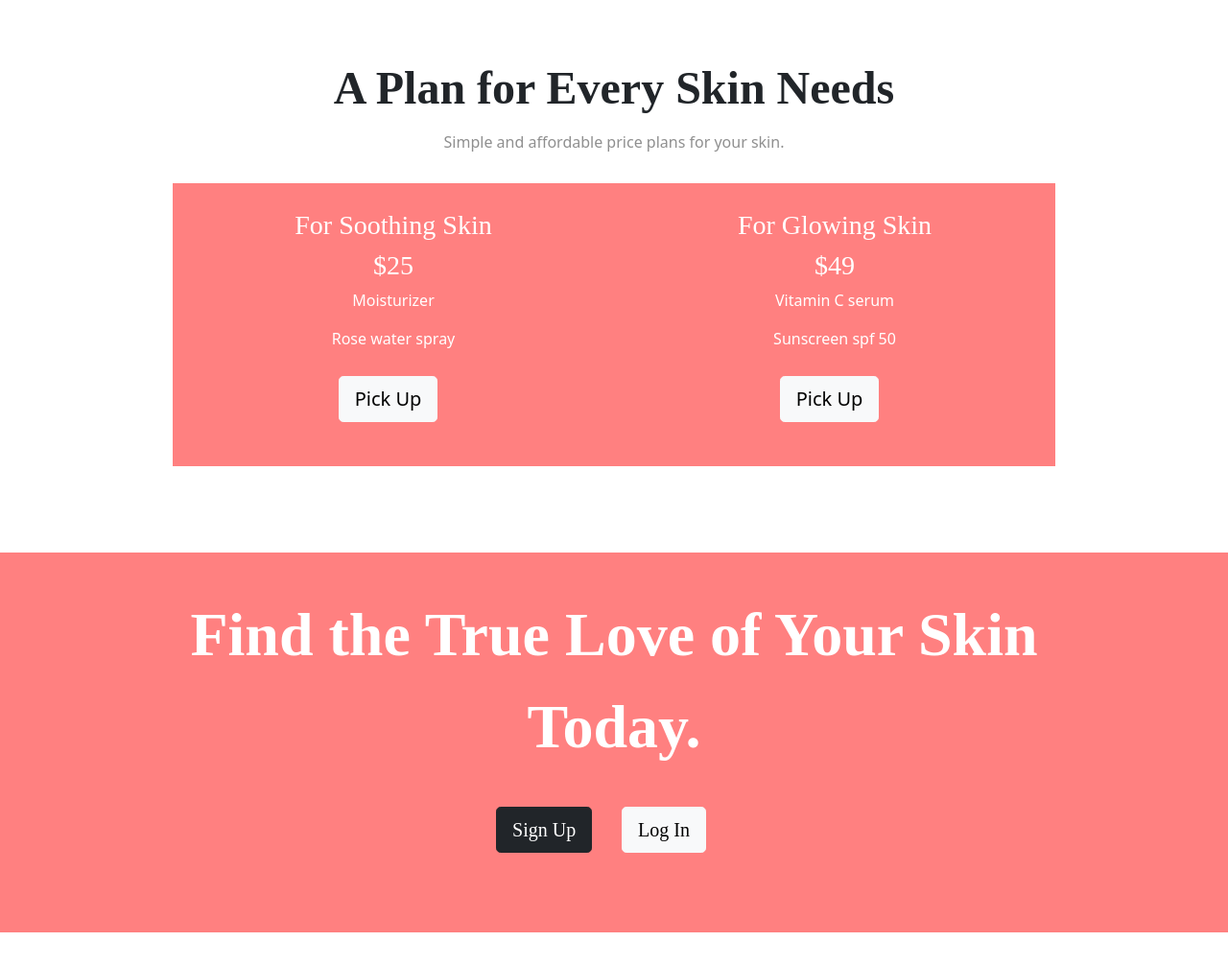
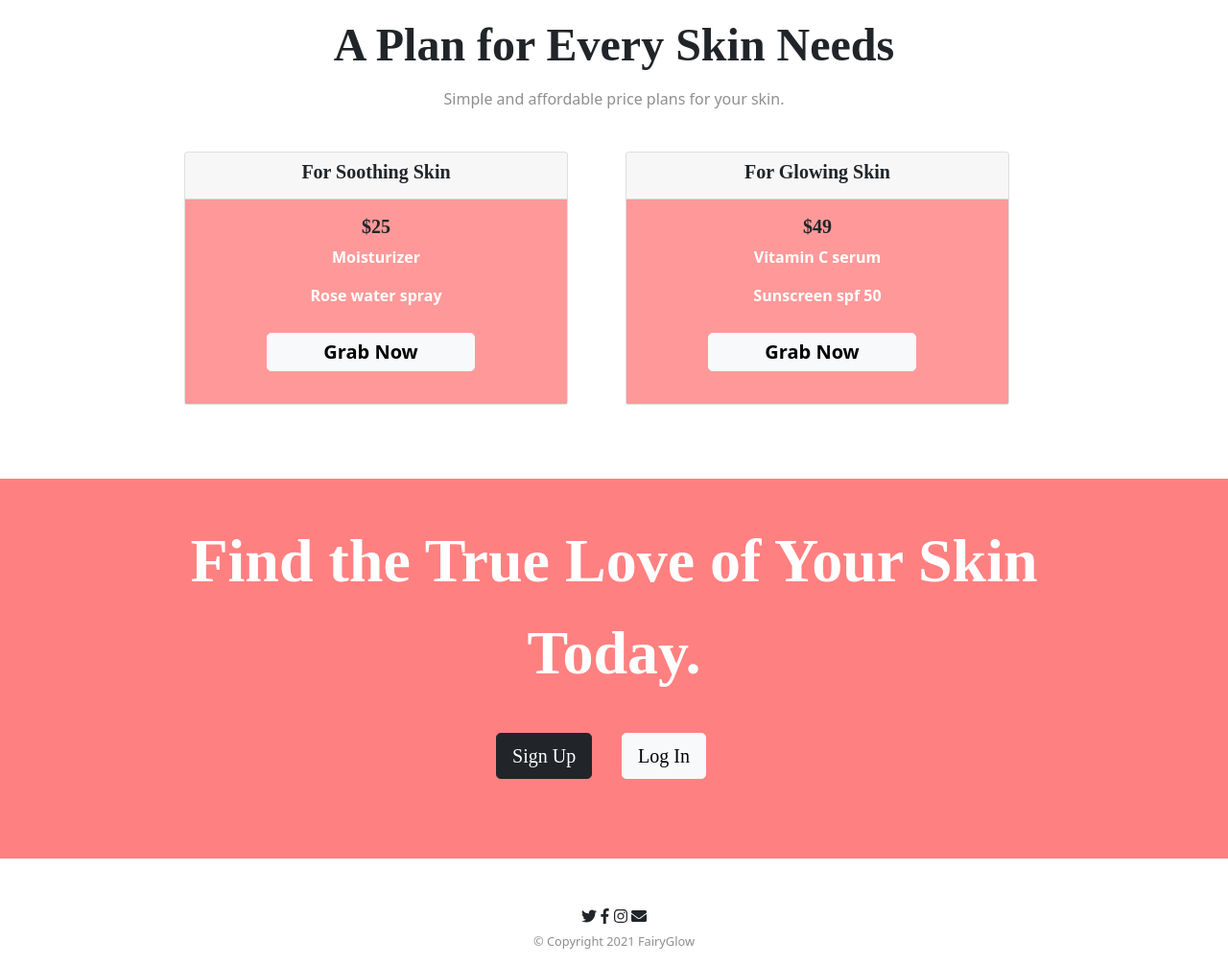
Before and after one commit to KrishnaPriya2208/FairyGlow, a plain HTML site: page index.html in a window 1280 px wide. Shown: the part 1794-2800 px from the top of the page at 96% size. Drawn offline with nearby package versions, Linux system fonts and the light colour scheme; a web font is replaced by a local one.

Commit message:
secondcommit

```diff
--- a/css/styles.css
+++ b/css/styles.css
@@ -1,10 +1,11 @@
 /*.wallpaper{
   padding-left: 100px;
-  padding-right: 100px;*/
-}
-body{
+  padding-right: 100px;
+}*/
+
+/* body{
   background-color: #ff9999;
-}
+} */
 
 #title {
   background-color: #ff9999;
@@ -12,8 +13,13 @@ body{
 }
 
 .container-fluid{
-  padding: 3% 15%;
+  padding: 3% 5% 3% 13%;
 }
+
+.big-heading{
+  padding-right: 50px;
+}
+
 
 h1{
   font-family: "Playfair Display', serif;";
@@ -29,13 +35,15 @@ h2{
   font-weight: bold;
 }
 
-h3{
+h3,h5{
   font-family: "Playfair Display', serif;";
 }
+h5{font-weight: bold;}
 
 .heading2{
   font-family: "Playfair Display', serif;";
   font-size: 3rem;
+  padding-top: 1%;
 }
 
 p{
@@ -47,7 +55,7 @@ p{
 }
 
 .navbar{
-  padding-bottom: 4.5rem;
+  padding-bottom: 3rem;
 }
 .navbar-nav{
   padding-left: 400px;
@@ -58,6 +66,10 @@ p{
   font-size: 3rem;
   font-weight: bold;
   color: #0000;
+}
+
+.navbar-brand:hover{
+  transform: scale(1.1);
 }
 
 .nav-item{
@@ -90,7 +102,6 @@ p{
 }
 
 #testimonials{
-
   text-align: center;
   background-color: #ff8080;
   color: #fff;
@@ -103,12 +114,18 @@ p{
 }
 
 .carousel-item{
-  padding: 7% 15%;
+  padding: 7% 10%;
 }
 
 #pricing{
   text-align: center;
-  padding: 7% 15%;
+  padding: 6% 15%;
+}
+.row{
+  padding-top: 3%;
+}
+.card-body{
+  background-color: #ff9999;
 }
 
 .prize-box{
@@ -118,8 +135,14 @@ p{
   color: #fff;
 }
 
-.products{
+.products {
   color: #fff;
+  font-weight: bold;
+}
+
+.btn-block{
+  padding: 1% 16%;
+  font-weight: bold;
 }
 
 #cta{
@@ -134,14 +157,15 @@ p{
   margin: 3% 3% 5% 0;
 }
 
-/*.heart{
-  color: #fff;
-  position: relative;
-  left: 120px;
-  right: 50px;
-}
-*/
-#footer{
-  padding: 5% 15%;
+#footer {
+  margin: 0.8%;
   text-align: center;
 }
+.social{
+  padding: 3% 5% 3% 5%;
+}
+.copyright {
+  font-size: 0.8rem;
+  padding-top: 5px;
+  text-align: center;
+}
--- a/index.html
+++ b/index.html
@@ -14,52 +14,43 @@
 
 <body>
 
-  <section class="colored-section" id="title">
+  <section id="title">
     <!-- Nav Bar -->
     <div class="container-fluid">
     <nav class="navbar navbar-expand-lg navbar-dark">
-
     <a class="navbar-brand" href="">FairyGlow</a>
-
     <button class="navbar-toggler" type="button" data-toggle="collapse" data-target="#navbarTogglerDemo03" aria-controls="navbarTogglerDemo03" aria-expanded="false" aria-label="Toggle navigation">
       <span class="navbar-toggler-icon"></span>
     </button>
    <div class="collapse navbar-collapse" id="navbarTogglerDemo03">
-
      <ul class="navbar-nav ml-auto">
        <li class="nav-item">
          <a class="nav-link" href="#footer">Home</a></li>
        <li class="nav-item">
-         <a class="nav-link" href="#about">About Us</a></li>
+         <a class="nav-link" href="#about">About</a></li>
        <li class="nav-item">
          <a class="nav-link" href="#cta">Contact Us</a></li>
      </ul>
    </div>
-
  </nav>
-
     <!-- Title -->
 
     <div class="row">
-
-
       <div class="col-lg-6">
         <h1 class="big-heading">Be your own kind of beautiful.</h1>
         <button class="btn btn-dark btn-lg download-button" type="button"><i class="fab fa-apple" aria-hidden="true"></i> Download</button>
         <button class="btn btn-light btn-lg download-button" type="button"><i class="fab fa-google-play" aria-hidden="true"></i> Download</button>
       </div>
       <div class="col-lg-6">
-        <img class="title-image" src="titleimg.png" alt="pic-mokeup">
+        <img class="title-image" src="2.0.png" alt="pic-mokeup">
       </div>
     </div>
-
   </div>
 </section>
 
   <!-- Features -->
 
   <section id="features">
-
    <div class="row">
      <div class="feature-box col-lg-4">
        <i class="icon fas fa-heart fa-5x"></i>
@@ -120,8 +111,38 @@
   <!-- Pricing -->
 
   <section id="pricing">
+    <h2 class="heading2">A Plan for Every Skin Needs</h2>
+     <p>Simple and affordable price plans for your skin.</p>
+      <div class="row">
+      <div class="col-sm-6">
+       <div class="card" style="max-width: 25rem;">
+         <div class="card-header">
+           <h5>For Soothing Skin</h5>
+         </div>
+        <div class="card-body">
+           <h5 class="card-title">$25</h5>
+            <p class="products">Moisturizer</p>
+            <p class="products">Rose water spray</p>
+            <button type="button" class="btn btn-light btn-lg btn-block login-button">Grab Now</button>
+       </div>
+     </div>
+   </div>
+   <div class="col-sm-6">
+     <div class="card" style="max-width: 25rem;">
+       <div class="card-header">
+         <h5>For Glowing Skin</h5>
+       </div>
+       <div class="card-body">
+         <h5 class="card-title">$49</h5>
+         <p class="products">Vitamin C serum</p>
+         <p class="products">Sunscreen spf 50</p>
+         <button type="button" class="btn btn-light btn-lg btn-block login-button">Grab Now</button>
+       </div>
+     </div>
+   </div>
+ </div>
 
-    <h2 class="heading2">A Plan for Every Skin Needs</h2>
+   <!-- <h2 class="heading2">A Plan for Every Skin Needs</h2>
     <p>Simple and affordable price plans for your skin.</p>
 
     <div class="row">
@@ -138,7 +159,7 @@
     <p class="products">Vitamin C serum</p>
     <p class="products">Sunscreen spf 50</p>
     <button type="button" class="btn btn-light btn-lg login-button">Pick Up</button></div>
-  </div>
+  </div> -->
   </section>
 
 
@@ -156,12 +177,15 @@
   <!-- Footer -->
 
   <footer id="footer">
-
-    <p>© Copyright 2021 FairyGlow</p>
-
+    <div class="container-fluid social">
+       <i class="fab fa-twitter"></i>
+       <i class="fab fa-facebook-f"></i>
+       <i class="fab fa-instagram"></i>
+       <i class="fas fa-envelope"></i>
+       <p class="copyright">© Copyright 2021 FairyGlow</p>
+  </div>
   </footer>
 
 
 </body>
-
 </html>
```
Lines whose indentation alone changed are shown as unchanged.
